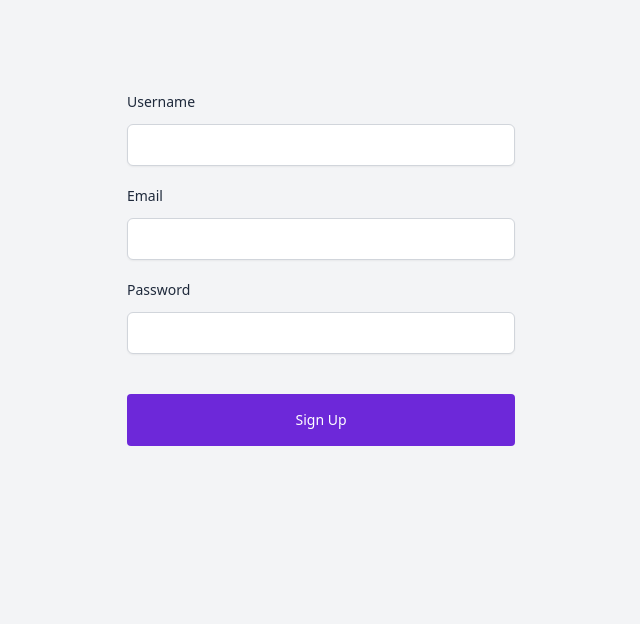
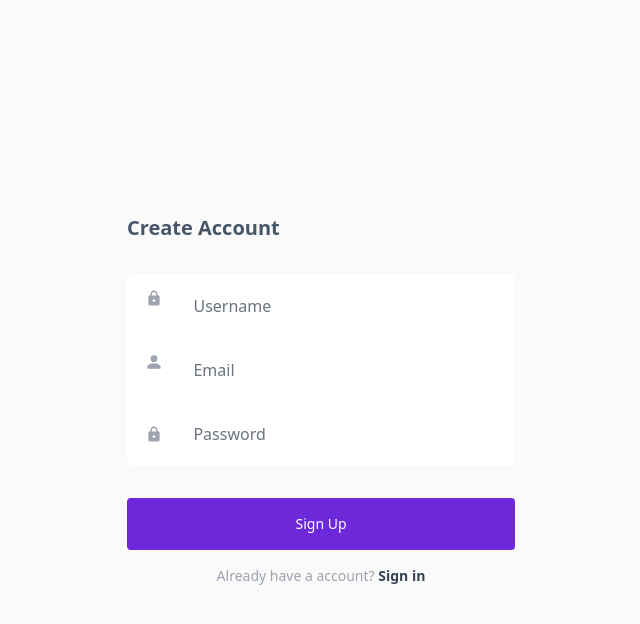
Before and after one commit to mmulyana/my-subss, a React (Vite) app: page /signup in a window 1280 px wide. Shown: the top 624 px of the page, without its empty margins (319-959 px from the left). Built offline with nearby package versions, Linux system fonts and the light colour scheme; no server answers.

Commit message:
style: update textfield

```diff
--- a/src/assets/css/index.css
+++ b/src/assets/css/index.css
@@ -4,10 +4,10 @@
 
 @layer components {
   body {
-    @apply bg-gray-100;
+    @apply bg-[#fafafa];
   }
   .textfield {
-    @apply form-input mt-1 block w-full rounded-md border-gray-300 shadow-sm focus:border-violet-300 focus:ring focus:ring-violet-200 focus:ring-opacity-50;
+    @apply form-input block w-full focus:z-20;
   }
   .checkbox-group {
     @apply flex gap-2 items-center;
@@ -23,7 +23,7 @@
   right: -100%;
   width: 40%;
   height: 100%;
-  background-color: white;
+  background-color: #fff;
   transition: all 0.3s ease-in-out;
   z-index: 80;
   padding: 1rem;
--- a/src/components/Drawer/CreateDrawer.jsx
+++ b/src/components/Drawer/CreateDrawer.jsx
@@ -33,9 +33,9 @@ const Create = ({ onClose }) => {
 
     if (!error) {
       const { data } = await supabase
-      .from('subscription')
-      .select()
-      .eq('iduser', id)
+        .from('subscription')
+        .select()
+        .eq('iduser', id)
 
       dispatch(importSubscription(data))
       resetForm()
@@ -69,7 +69,12 @@ const Create = ({ onClose }) => {
         >
           <Form className='flex flex-col gap-2'>
             <label className='text-slate-800 text-sm mt-3'>Name</label>
-            <Field name='name' type='text' className='textfield' />
+            <Field
+              name='name'
+              type='text'
+              placeholder='e.g. youtube premium'
+              className='textfield rounded border border-slate-300'
+            />
             <ErrorMessage
               name='name'
               component='span'
@@ -77,10 +82,20 @@ const Create = ({ onClose }) => {
             />
 
             <label className='text-slate-800 text-sm mt-3'>Description</label>
-            <Field name='description' type='text' className='textfield' />
+            <Field
+              name='description'
+              type='text'
+              placeholder='e.g. Premium plan'
+              className='textfield rounded border border-slate-300'
+            />
 
             <label className='text-slate-800 text-sm mt-3'>Label</label>
-            <Field name='label' type='text' className='textfield' />
+            <Field
+              name='label'
+              type='text'
+              placeholder='e.g. Entertaiment'
+              className='textfield rounded border border-slate-300'
+            />
             <ErrorMessage
               name='label'
               component='span'
@@ -88,7 +103,12 @@ const Create = ({ onClose }) => {
             />
 
             <label className='text-slate-800 text-sm mt-3'>Price</label>
-            <Field name='price' type='number' className='textfield' />
+            <Field
+              name='price'
+              type='number'
+              placeholder='99000'
+              className='textfield rounded border border-slate-300'
+            />
             <ErrorMessage
               name='price'
               component='span'
@@ -100,7 +120,7 @@ const Create = ({ onClose }) => {
               name='date'
               type='number'
               placeholder='1'
-              className='textfield'
+              className='textfield rounded border border-slate-300'
             />
             <ErrorMessage
               name='date'
@@ -114,8 +134,8 @@ const Create = ({ onClose }) => {
             <Field
               name='payment_method'
               type='text'
-              placeholder='Credit card'
-              className='textfield'
+              placeholder='e.g. Credit card'
+              className='textfield rounded border border-slate-300'
             />
             <ErrorMessage
               name='payment_method'
--- a/src/components/Drawer/DetailDrawer.jsx
+++ b/src/components/Drawer/DetailDrawer.jsx
@@ -46,7 +46,7 @@ function Detail({ onClose }) {
         </button>
       </div>
       <div className='w-full py-2 mt-12'>
-        <p className='text-2xl text-slate-800'>
+        <p className='text-2xl text-slate-800 capitalize font-semibold'>
           {data.name}
         </p>
         <p className='text-slate-500 mt-2 font-light'>{data.description || 'description'}</p>
@@ -58,7 +58,7 @@ function Detail({ onClose }) {
         <p className='text-xs mt-6 text-slate-400'>
           Jumlah bayar
         </p>
-        <p className='text-2xl'>{changeFormat(data.price).slice(0, -3)}</p>
+        <p className='text-2xl font-semibold'>{changeFormat(data.price).slice(0, -3)}</p>
 
         <p className='mt-6 text-xs text-slate-400'>
           Setiap tanggal
@@ -66,7 +66,8 @@ function Detail({ onClose }) {
         <p className='text-2xl font-semibold text-slate-800'>{data.payment_date}</p>
 
         <p className='text-xs mt-5 text-slate-400'>Metode Pembayaran</p>
-        <p className='text-lg font-semibold text-slate-800'>
+
+        <p className='text-2xl font-semibold text-slate-800'>
           {data.payment_method}
         </p>
       </div>
--- a/src/components/TotalExpense/index.jsx
+++ b/src/components/TotalExpense/index.jsx
@@ -32,7 +32,7 @@ export default function TotalExpense() {
   }
 
   return (
-    <div className='h-24 w-full bg-gray-300 rounded-lg flex gap-2 items-center justify-between px-4 lg:px-6'>
+    <div className='h-24 w-full bg-amber-100 rounded-lg flex gap-2 items-center justify-between px-4 lg:px-6'>
       <div>
         <p className='text-gray-800 font-semibold'>Total Expenses</p>
         <p className='text-gray-600 text-sm'>Per month</p>
--- a/src/pages/Login/index.jsx
+++ b/src/pages/Login/index.jsx
@@ -4,6 +4,8 @@ import { loginWithPassword } from '../../service/supabase'
 import { useNavigate } from 'react-router-dom'
 import { useDispatch } from 'react-redux'
 import { addUser } from '../../redux/feature/user'
+import { BsFillPersonFill } from 'react-icons/bs'
+import { IoMdLock } from 'react-icons/io'
 
 export default function Login() {
   const navigate = useNavigate()
@@ -15,27 +17,55 @@ export default function Login() {
     navigate('/')
   }
 
+  function handleSignup() {
+    navigate('/signup')
+  }
+
   return (
     <AuthLayout>
+      <div className='h-screen w-full flex flex-col items-center justify-center'>
+        <h1 className='text-slate-500 text-xl font-normal w-full text-left'>Hi there!</h1>
+        <p className='text-slate-600 text-2xl font-semibold w-full text-left'>Welcome back</p>
         <Formik
           initialValues={{ email: '', password: '' }}
           onSubmit={handleSubmit}
         >
-        <Form className='flex flex-col gap-2 mt-20'>
-          <label className='text-slate-800 text-sm mt-3'>Email</label>
-          <Field name='email' type='text' className='textfield' />
-
-          <label className='text-slate-800 text-sm mt-3'>Password</label>
-          <Field name='password' type='text' className='textfield' />
+          <Form className='flex w-full flex-col mt-20'>
+            <div className='relative flex bg-white h-12 rounded-t-md'>
+              <div className='h-12 w-16 text-lg text-gray-400 flex items-center justify-center'>
+                <BsFillPersonFill />
+              </div>
+              <Field
+                name='email'
+                type='text'
+                className='textfield h-12 rounded-tr-md border-none'
+                placeholder='Email'
+              />
+            </div>
+            <div className='relative flex bg-white h-12 rounded-bl-md'>
+              <div className='h-12 w-16 text-lg text-gray-400 flex items-center justify-center'>
+                <IoMdLock />
+              </div>
+              <Field
+                name='password'
+                type='text'
+                className='textfield h-12 rounded-br-md border-none'
+                placeholder='Password'
+              />
+            </div>
 
             <button
               type='submit'
-            className='py-4 mt-8 rounded bg-violet-700 hover:bg-violet-800 text-white text-sm hover:ring hover:ring-violet-200 hover:ring-opacity-80'
+              className='py-4 mt-8 rounded-md bg-violet-700 hover:bg-violet-800 text-white text-sm hover:ring hover:ring-violet-200 hover:ring-opacity-80'
             >
               Sign In
             </button>
           </Form>
         </Formik>
+        <button onClick={handleSignup} className='py-4 mt-4 w-full rounded-md bg-slate-700 hover:bg-slate-800 text-white text-sm hover:ring hover:ring-violet-200 hover:ring-opacity-80'>
+          Create a new account
+        </button>
+      </div>
     </AuthLayout>
   )
 }
--- a/src/pages/Register/index.jsx
+++ b/src/pages/Register/index.jsx
@@ -2,6 +2,9 @@ import { Field, Form, Formik } from 'formik'
 import { AuthLayout } from '../../components'
 import { signupWithPassword } from '../../service/supabase'
 import { useNavigate } from 'react-router-dom'
+import { BsFillPersonFill } from 'react-icons/bs'
+import { IoMdLock } from 'react-icons/io'
+import { Link } from 'react-router-dom'
 
 export default function Register() {
   const navigate = useNavigate()
@@ -13,17 +16,51 @@ export default function Register() {
 
   return (
     <AuthLayout>
+      <div className='h-screen w-full flex flex-col items-center justify-center'>
+        <h1 className='text-slate-600 text-xl font-semibold w-full text-left'>
+          Create Account
+        </h1>
+
         <Formik
           initialValues={{ username: '', email: '', password: '' }}
           onSubmit={handleSubmit}
         >
-        <Form className='flex flex-col gap-2 mt-20'>
-          <label className='text-slate-800 text-sm mt-3'>Username</label>
-          <Field name='username' type='text' className='textfield' />
-          <label className='text-slate-800 text-sm mt-3'>Email</label>
-          <Field name='email' type='text' className='textfield' />
-          <label className='text-slate-800 text-sm mt-3'>Password</label>
-          <Field name='password' type='text' className='textfield' />
+          <Form className='flex flex-col w-full mt-8'>
+            <div className='relative flex bg-white h-16 rounded-t-md'>
+              <div className='h-12 w-16 text-lg text-gray-400 flex items-center justify-center'>
+                <IoMdLock />
+              </div>
+              <Field
+                name='username'
+                type='text'
+                className='textfield h-16 rounded-tr-md border-none'
+                placeholder='Username'
+              />
+            </div>
+
+            <div className='relative flex bg-white h-16'>
+              <div className='h-12 w-16 text-lg text-gray-400 flex items-center justify-center'>
+                <BsFillPersonFill />
+              </div>
+              <Field
+                name='email'
+                type='text'
+                className='textfield h-16 border-none'
+                placeholder='Email'
+              />
+            </div>
+
+            <div className='relative flex bg-white h-16 rounded-bl-md'>
+              <div className='h-16 w-16 text-lg text-gray-400 flex items-center justify-center'>
+                <IoMdLock />
+              </div>
+              <Field
+                name='password'
+                type='text'
+                className='textfield h-16 rounded-br-md border-none'
+                placeholder='Password'
+              />
+            </div>
             <button
               type='submit'
               className='py-4 mt-8 rounded bg-violet-700 hover:bg-violet-800 text-white text-sm hover:ring hover:ring-violet-200 hover:ring-opacity-80'
@@ -32,6 +69,15 @@ export default function Register() {
             </button>
           </Form>
         </Formik>
+        <div className='w-full mt-4 text-center'>
+          <p className='text-sm text-gray-400'>
+            Already have a account?{' '}
+            <Link className='text-gray-700 font-semibold' to='/signin'>
+              Sign in
+            </Link>
+          </p>
+        </div>
+      </div>
     </AuthLayout>
   )
 }
```
Lines whose indentation alone changed are shown as unchanged.
